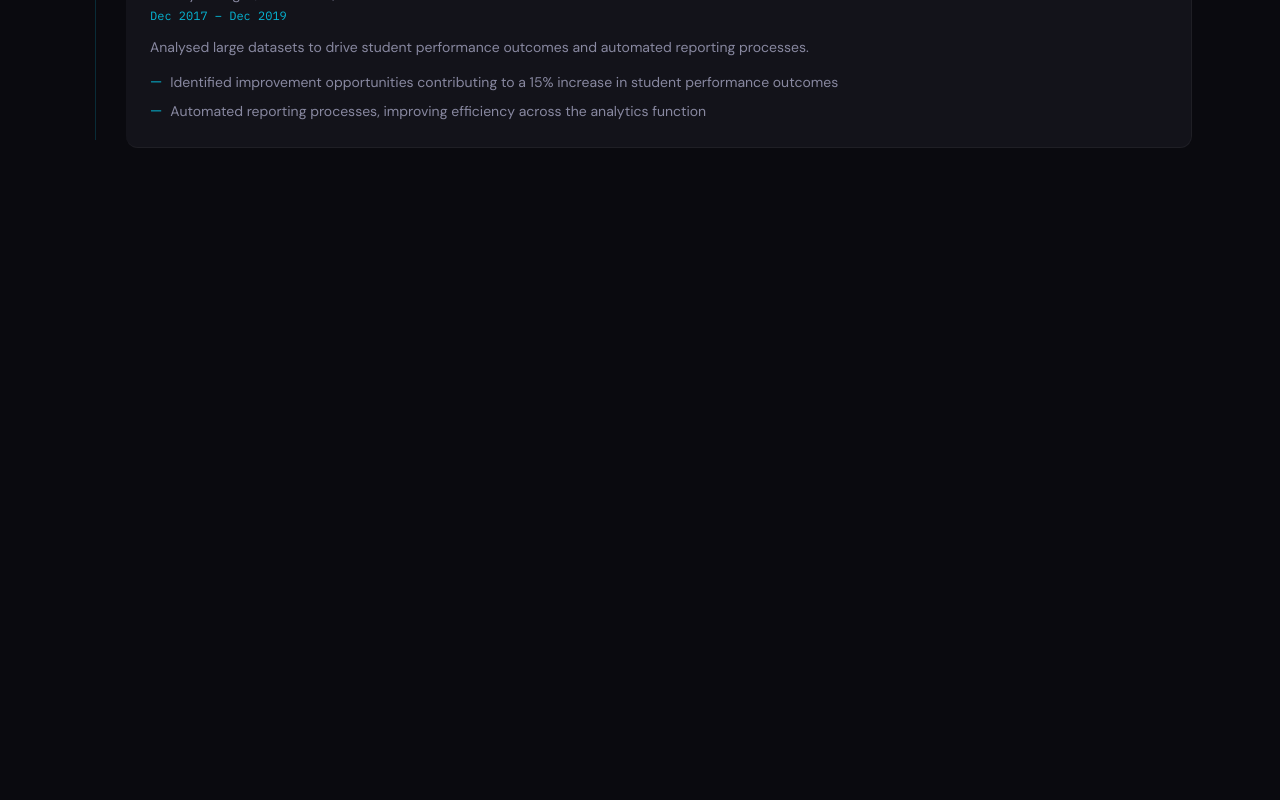
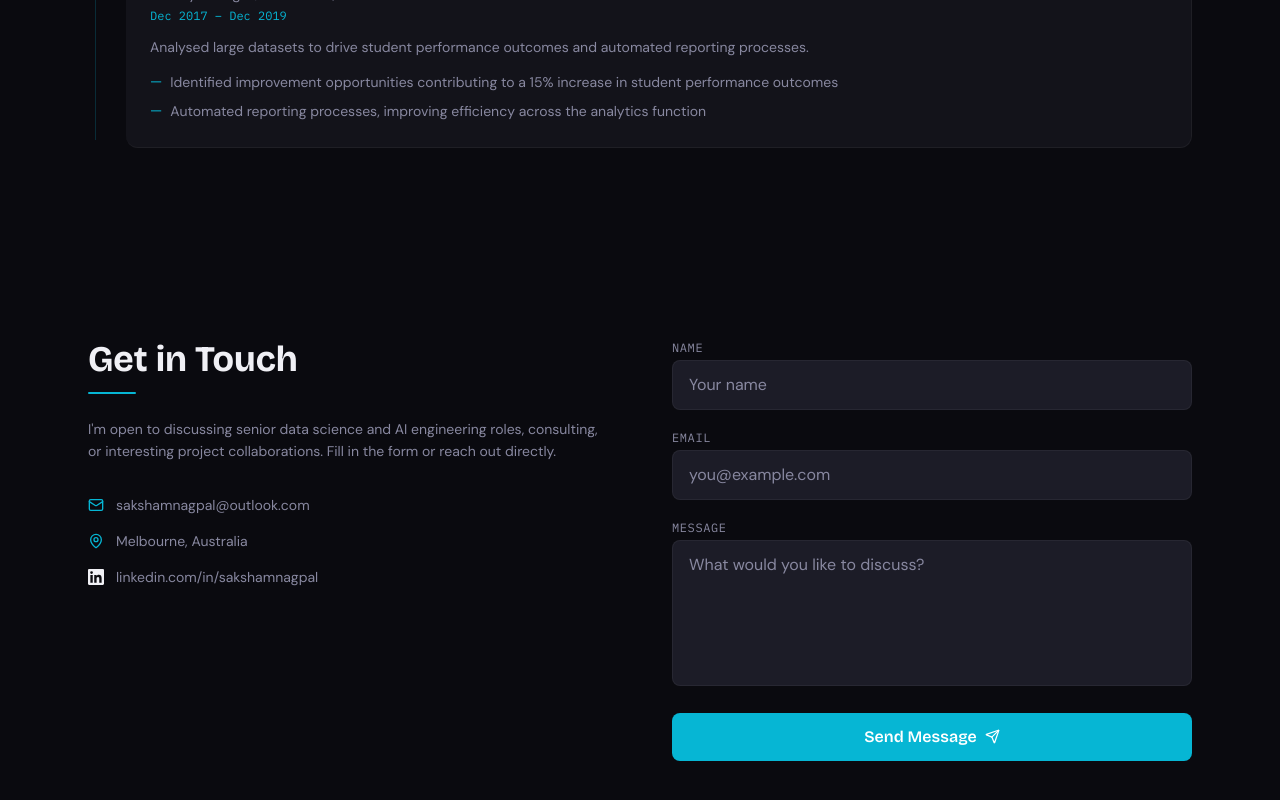
Before and after one commit to sakshamnagpal/portfolio, a Next.js app: page / in a window 1280 px wide. Shown: the part 3668-4468 px from the top of the page. Before the commit the page ends 3912 px from the top, so only its background shows below. Built offline with nearby package versions, Linux system fonts and the light colour scheme.

Commit message:
Added contact form

```diff
--- a/src/app/page.tsx
+++ b/src/app/page.tsx
@@ -2,6 +2,7 @@ import { Hero } from "@/components/sections/Hero";
 import { Projects } from "@/components/sections/Projects";
 import { Skills } from "@/components/sections/Skills";
 import { Experience } from "@/components/sections/Experience";
+import { Contact } from "@/components/sections/Contact";
 
 export default function Home() {
   return (
@@ -10,6 +11,7 @@ export default function Home() {
       <Projects />
       <Skills />
       <Experience />
+      <Contact />
     </main>
   );
 }
--- /dev/null
+++ b/src/components/sections/Contact.tsx
@@ -0,0 +1,193 @@
+"use client";
+
+import { useState } from "react";
+import { Mail, MapPin, Send, CheckCircle2 } from "lucide-react";
+import { SectionWrapper } from "@/components/ui/SectionWrapper";
+
+type FormState = "idle" | "submitting" | "success" | "error";
+
+function LinkedinIcon({ size = 16 }: { size?: number }) {
+  return (
+    <svg
+      width={size}
+      height={size}
+      viewBox="0 0 24 24"
+      fill="currentColor"
+      aria-hidden
+    >
+      <path d="M20.447 20.452h-3.554v-5.569c0-1.328-.027-3.037-1.852-3.037-1.853 0-2.136 1.445-2.136 2.939v5.667H9.351V9h3.414v1.561h.046c.477-.9 1.637-1.85 3.37-1.85 3.601 0 4.267 2.37 4.267 5.455v6.286zM5.337 7.433a2.062 2.062 0 0 1-2.063-2.065 2.064 2.064 0 1 1 2.063 2.065zm1.782 13.019H3.555V9h3.564v11.452zM22.225 0H1.771C.792 0 0 .774 0 1.729v20.542C0 23.227.792 24 1.771 24h20.451C23.2 24 24 23.227 24 22.271V1.729C24 .774 23.2 0 22.222 0h.003z" />
+    </svg>
+  );
+}
+
+export function Contact() {
+  const [state, setState] = useState<FormState>("idle");
+  const [form, setForm] = useState({ name: "", email: "", message: "" });
+
+  function handleChange(
+    e: React.ChangeEvent<HTMLInputElement | HTMLTextAreaElement>
+  ) {
+    setForm((prev) => ({ ...prev, [e.target.name]: e.target.value }));
+  }
+
+  async function handleSubmit(e: React.FormEvent) {
+    e.preventDefault();
+    setState("submitting");
+
+    try {
+      const res = await fetch("https://formspree.io/f/mnjwaojb", {
+        method: "POST",
+        headers: { "Content-Type": "application/json", Accept: "application/json" },
+        body: JSON.stringify(form),
+      });
+
+      if (res.ok) {
+        setState("success");
+      } else {
+        setState("error");
+      }
+    } catch {
+      setState("error");
+    }
+  }
+
+  const inputClass =
+    "w-full bg-elevated border border-white/5 rounded-lg px-4 py-3 text-primary " +
+    "placeholder:text-secondary focus:outline-none focus:border-accent transition-colors duration-200";
+
+  const labelClass = "block font-mono text-xs text-secondary uppercase tracking-wider mb-1";
+
+  return (
+    <SectionWrapper id="contact">
+      <div className="grid grid-cols-1 md:grid-cols-2 gap-12 md:gap-16 items-start">
+        {/* ── Left column ── */}
+        <div>
+          <h2 className="font-display text-4xl font-bold text-primary mb-3">
+            Get in Touch
+          </h2>
+          <div className="h-0.5 w-12 bg-accent mb-6 rounded-full" />
+
+          <p className="text-secondary text-sm leading-relaxed mb-8">
+            I&apos;m open to discussing senior data science and AI engineering
+            roles, consulting, or interesting project collaborations. Fill in
+            the form or reach out directly.
+          </p>
+
+          <ul className="flex flex-col gap-4">
+            <li className="flex items-center gap-3">
+              <Mail size={16} className="text-accent shrink-0" />
+              <span className="text-secondary text-sm">
+                sakshamnagpal@outlook.com
+              </span>
+            </li>
+            <li className="flex items-center gap-3">
+              <MapPin size={16} className="text-accent shrink-0" />
+              <span className="text-secondary text-sm">
+                Melbourne, Australia
+              </span>
+            </li>
+            <li className="flex items-center gap-3">
+              <LinkedinIcon size={16} />
+              <a
+                href="https://linkedin.com/in/sakshamnagpal"
+                target="_blank"
+                rel="noopener noreferrer"
+                className="text-secondary text-sm hover:text-accent transition-colors duration-200"
+              >
+                linkedin.com/in/sakshamnagpal
+              </a>
+            </li>
+          </ul>
+        </div>
+
+        {/* ── Right column ── */}
+        <div>
+          {state === "success" ? (
+            <div className="flex flex-col items-center justify-center text-center py-16 gap-4">
+              <CheckCircle2 size={40} className="text-accent" />
+              <h3 className="font-display text-2xl font-semibold text-primary">
+                Message sent!
+              </h3>
+              <p className="text-secondary text-sm">
+                I&apos;ll get back to you soon.
+              </p>
+            </div>
+          ) : (
+            <form
+              onSubmit={handleSubmit}
+              className={`flex flex-col gap-5 transition-opacity duration-200 ${
+                state === "submitting" ? "opacity-60 pointer-events-none" : ""
+              }`}
+            >
+              <div>
+                <label htmlFor="name" className={labelClass}>
+                  Name
+                </label>
+                <input
+                  id="name"
+                  name="name"
+                  type="text"
+                  required
+                  placeholder="Your name"
+                  value={form.name}
+                  onChange={handleChange}
+                  className={inputClass}
+                />
+              </div>
+
+              <div>
+                <label htmlFor="email" className={labelClass}>
+                  Email
+                </label>
+                <input
+                  id="email"
+                  name="email"
+                  type="email"
+                  required
+                  placeholder="you@example.com"
+                  value={form.email}
+                  onChange={handleChange}
+                  className={inputClass}
+                />
+              </div>
+
+              <div>
+                <label htmlFor="message" className={labelClass}>
+                  Message
+                </label>
+                <textarea
+                  id="message"
+                  name="message"
+                  rows={5}
+                  required
+                  placeholder="What would you like to discuss?"
+                  value={form.message}
+                  onChange={handleChange}
+                  className={`${inputClass} resize-none`}
+                />
+              </div>
+
+              <button
+                type="submit"
+                disabled={state === "submitting"}
+                className="w-full flex items-center justify-center gap-2 bg-accent hover:bg-accent-hover
+                  text-white font-display font-semibold py-3 rounded-lg
+                  transition-colors duration-200 disabled:cursor-not-allowed"
+              >
+                {state === "submitting" ? "Sending..." : "Send Message"}
+                {state !== "submitting" && <Send size={15} />}
+              </button>
+
+              {state === "error" && (
+                <p className="text-red-400 text-xs text-center">
+                  Something went wrong — please try sakshamnagpal@outlook.com
+                  directly
+                </p>
+              )}
+            </form>
+          )}
+        </div>
+      </div>
+    </SectionWrapper>
+  );
+}
```
